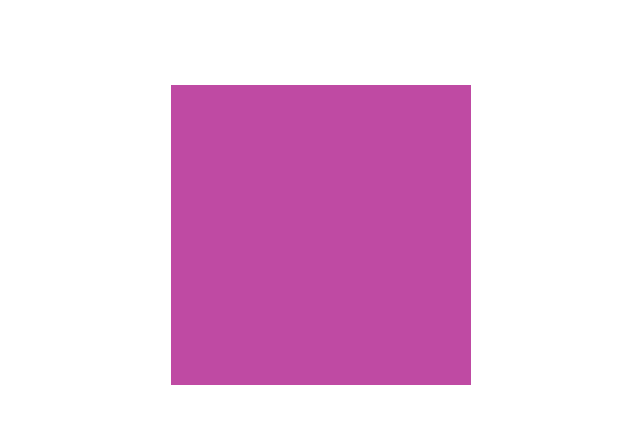
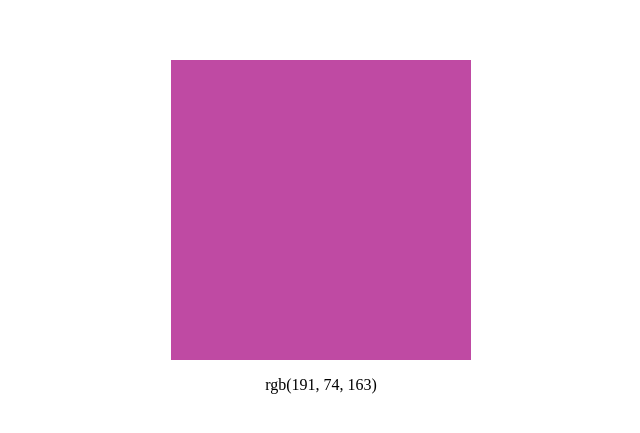
Before and after one commit to muhfarkhans/demo-javascript, a plain HTML site: page random-color/index.html in a window 1280 px wide. Shown: the part 173-606 px from the top of the page, without its empty margins (319-959 px from the left). Drawn offline with Linux system fonts and the light colour scheme.

Commit message:
update: add dom to show rgb number

```diff
--- a/random-color/index.css
+++ b/random-color/index.css
@@ -1,6 +1,7 @@
 body {
   height: 100vh;
   display: flex;
+  flex-direction: column;
   justify-content: center;
   align-items: center;
 }
--- a/random-color/index.html
+++ b/random-color/index.html
@@ -7,8 +7,13 @@
     <title>Random color</title>
     <link rel="stylesheet" href="index.css" />
   </head>
-  <body id="body" onclick="changeColor()">
-    <div class="boxPreviewColor" id="previewColor"></div>
+  <body id="body">
+    <div
+      class="boxPreviewColor"
+      id="previewColor"
+      onclick="changeColor()"
+    ></div>
+    <p id="rgbNumberText"></p>
 
     <script src="index.js"></script>
   </body>
--- a/random-color/index.js
+++ b/random-color/index.js
@@ -1,9 +1,14 @@
 const randomNumber = () => Math.floor(Math.random() * 256);
 function changeColor() {
-  let rgbNumber = `rgb(${randomNumber()}, ${randomNumber()}, ${randomNumber()})`;
+  let rgbNumber = ` rgb(${randomNumber()}, ${randomNumber()}, ${randomNumber()}) `;
   document.getElementById("previewColor").style.backgroundColor = rgbNumber;
+  document.getElementById("rgbNumberText").textContent = rgbNumber;
 
   console.log(rgbNumber);
 }
 
-changeColor();
+function runApp() {
+  changeColor();
+}
+
+runApp();
```
